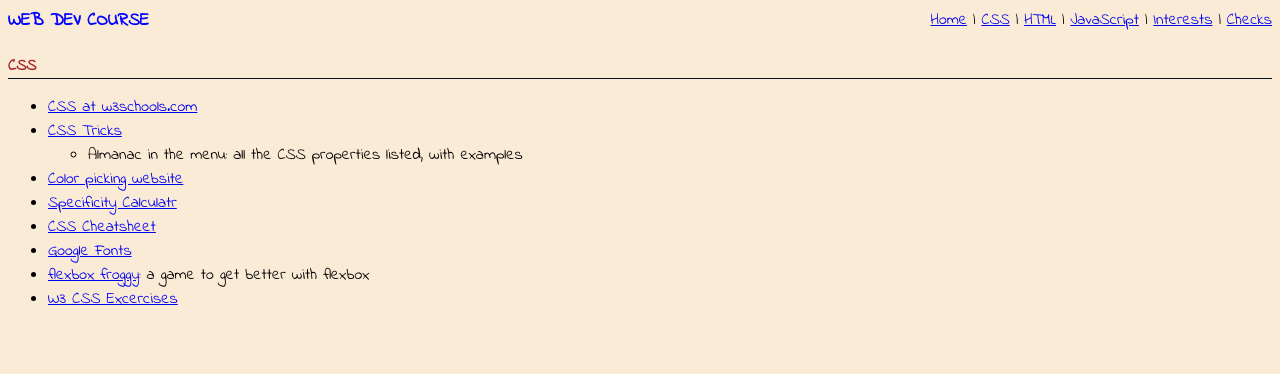
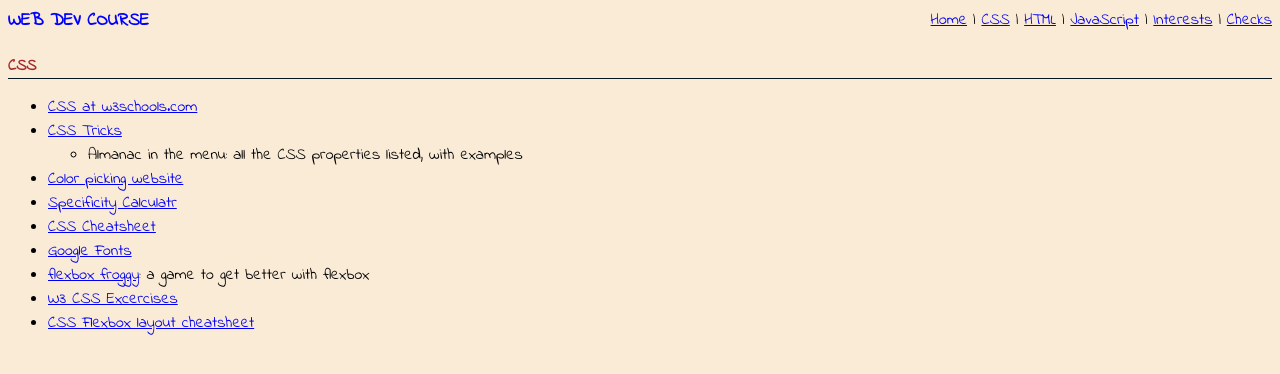
Before and after one commit to cosmeow/cosmeow.github.io, a plain HTML site: page cssinfo.html in a window 1280 px wide. Drawn offline with Linux system fonts and the light colour scheme.

Commit message:
added flexbox resource

```diff
--- a/cssinfo.html
+++ b/cssinfo.html
@@ -31,6 +31,7 @@
                 <li><a href="https://fonts.google.com/" target="_blank">Google Fonts</a></li>
                 <li><a href="http://flexboxfroggy.com/" target="_blank">flexbox froggy</a>: a game to get better with flexbox</li>
                 <li><a href="https://www.w3schools.com/css/exercise.asp" target="_blank">W3 CSS Excercises</a></li>
+                <li><a href="https://darekkay.com/dev/flexbox-cheatsheet.html">CSS Flexbox layout cheatsheet</a></li>
             </ul>
         </section>
 
```
